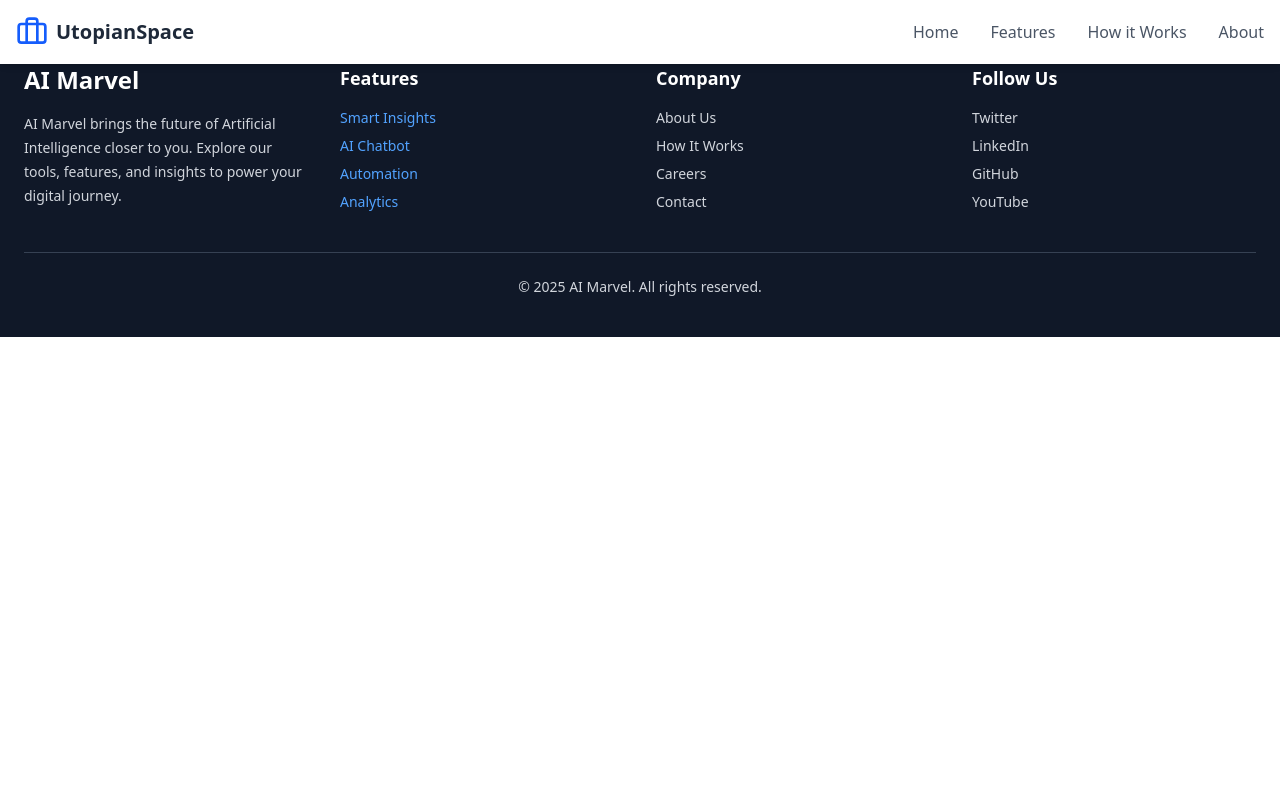
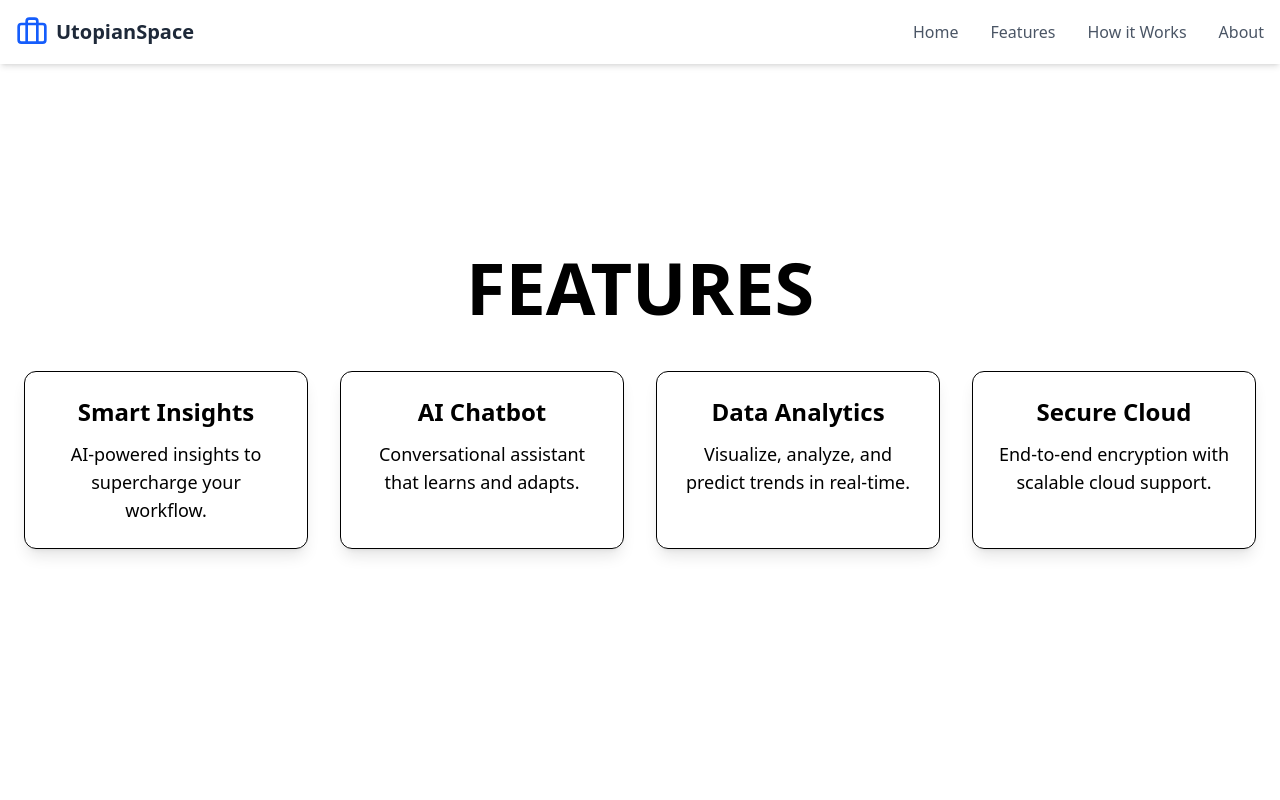
Before and after one commit to kumarlalita001/utopian-space-assignment-sept-2025, a React (Vite) app: page /features in a window 1280 px wide. Shown: the top 800 px of the page. Built offline with nearby package versions, Linux system fonts and the light colour scheme.

Commit message:
Feature page added

```diff
--- a/src/pages/Features.jsx
+++ b/src/pages/Features.jsx
@@ -1,11 +1,44 @@
-import React from 'react'
+import { motion } from "framer-motion";
 
 const Features = () => {
+  const features = [
+    { title: "Smart Insights", desc: "AI-powered insights to supercharge your workflow.", color: "text-spider-red" },
+    { title: "AI Chatbot", desc: "Conversational assistant that learns and adapts.", color: "text-tech-blue" },
+    { title: "Data Analytics", desc: "Visualize, analyze, and predict trends in real-time.", color: "text-magic-purple" },
+    { title: "Secure Cloud", desc: "End-to-end encryption with scalable cloud support.", color: "text-gradient-spider" },
+  ];
+
   return (
-    <div>
-      Features
-    </div>
-  )
-}
+    <section className="min-h-screen flex items-center justify-center bg-gradient-to-b from-background to-secondary/20">
+      <div className="max-w-7xl mx-auto px-6 py-20 text-center">
+        <motion.h2
+          initial={{ opacity: 0, y: -50 }}
+          animate={{ opacity: 1, y: 0 }}
+          transition={{ duration: 1 }}
+          className="text-6xl md:text-7xl font-orbitron font-black text-gradient-spider glow-spider mb-12"
+        >
+          FEATURES
+        </motion.h2>
 
-export default Features
+        <div className="grid md:grid-cols-2 lg:grid-cols-4 gap-8">
+          {features.map((f, i) => (
+            <motion.div
+              key={f.title}
+              initial={{ opacity: 0, y: 50 }}
+              whileInView={{ opacity: 1, y: 0 }}
+              transition={{ delay: i * 0.2, duration: 1 }}
+              className="bg-card/60 backdrop-blur-md p-6 rounded-xl border border-foreground/20 shadow-lg hover:shadow-xl transition"
+            >
+              <h3 className={`text-2xl font-orbitron font-bold mb-3 ${f.color}`}>
+                {f.title}
+              </h3>
+              <p className="text-lg font-exo text-foreground/80">{f.desc}</p>
+            </motion.div>
+          ))}
+        </div>
+      </div>
+    </section>
+  );
+};
+
+export default Features;
--- /dev/null
+++ b/src/utils/scrollToTop.jsx
@@ -0,0 +1,44 @@
+// utils/scrollToTop.js
+export const scrollToTop = () => {
+  window.scrollTo({
+    top: 0,
+    behavior: "smooth", // smooth scrolling animation
+  });
+};
+
+// usage
+
+//import React, { useRef } from "react";
+//import { scrollToSection } from "./utils/scrollToSection";
+
+/*
+
+function App() {
+  const aboutRef = useRef(null);
+  const contactRef = useRef(null);
+
+  return (
+    <div>
+      <nav className="fixed top-0 left-0 w-full flex gap-4 bg-gray-900 text-white p-4">
+        <button onClick={() => scrollToSection(aboutRef)}>About</button>
+        <button onClick={() => scrollToSection(contactRef)}>Contact</button>
+      </nav>
+
+      <div className="h-screen flex items-center justify-center bg-blue-100">
+        <h1>Home Section</h1>
+      </div>
+
+      <div ref={aboutRef} className="h-screen flex items-center justify-center bg-green-100">
+        <h1>About Section</h1>
+      </div>
+
+      <div ref={contactRef} className="h-screen flex items-center justify-center bg-yellow-100">
+        <h1>Contact Section</h1>
+      </div>
+    </div>
+  );
+}
+
+export default App;
+
+*/
```
Also changed, not shown: src/App.jsx (+5 -8 lines), src/utils/scrollToparticularSection.jsx (line endings or trailing spaces).
